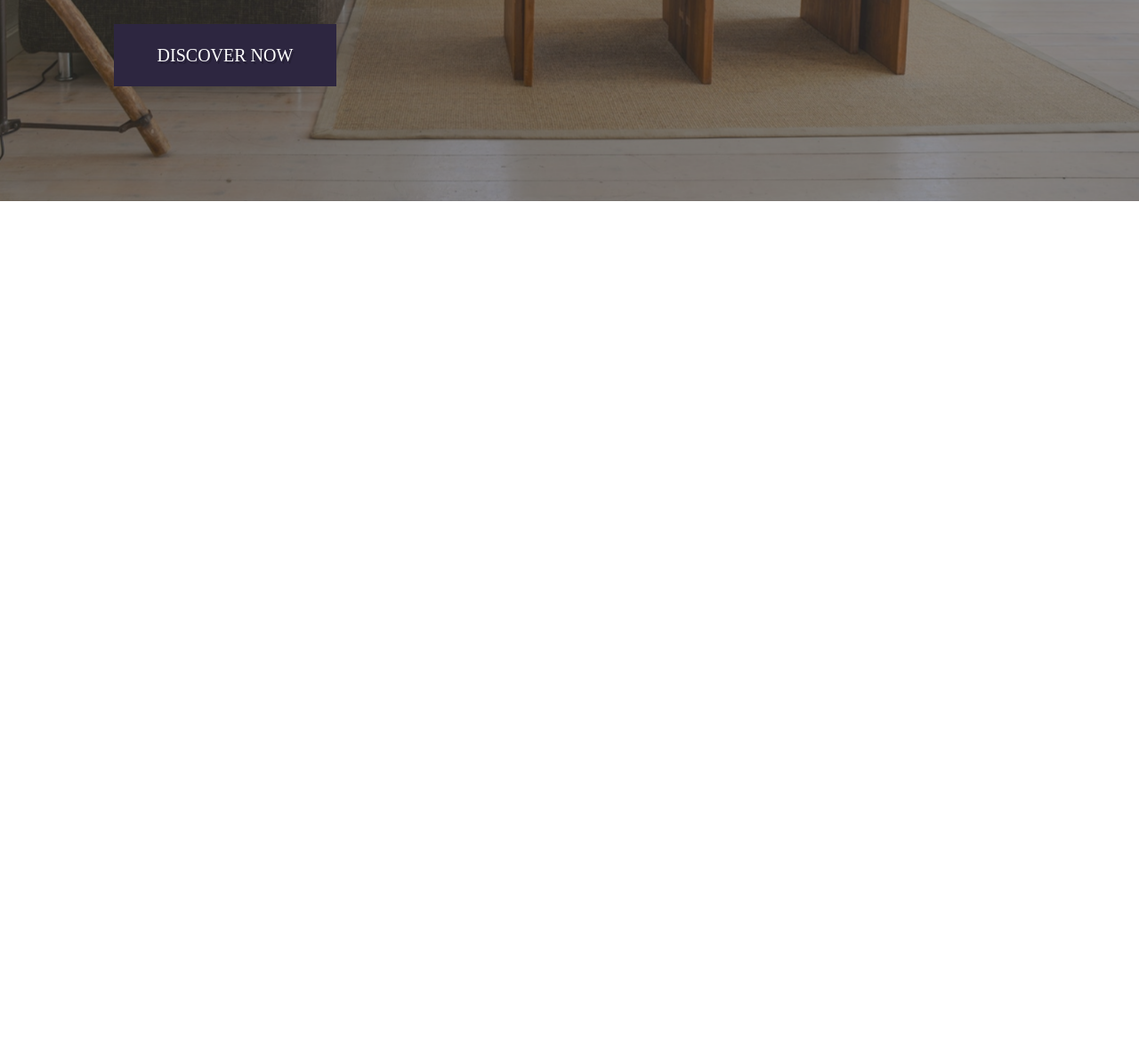
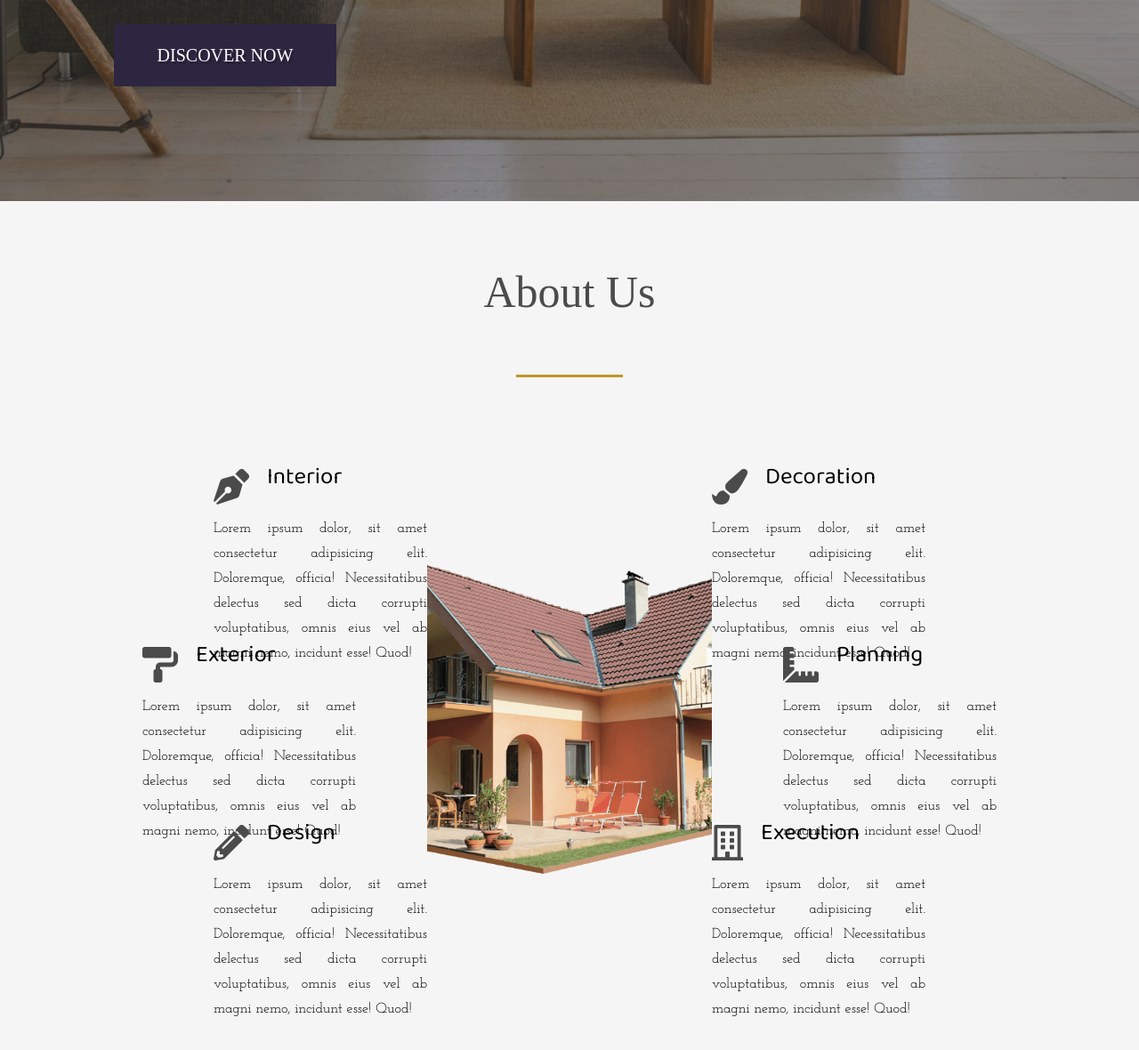
Before and after one commit to genFD/Build-responsive-architect, a plain HTML site: page index.html in a window 1280 px wide. Shown: the part 574-1754 px from the top of the page at 89% size. Before the commit the page ends 800 px from the top, so only its background shows below. Drawn offline with Linux system fonts and the light colour scheme; a web font is replaced by a local one.

Commit message:
completed section about markup and styles

```diff
--- a/index.html
+++ b/index.html
@@ -77,6 +77,83 @@
           </button>
         </div>
       </section>
+      <section class="about-us">
+        <header class="section-header">
+          <h1 class="section-heading">About Us</h1>
+          <div class="underline"></div>
+        </header>
+        <div class="services">
+          <article class="service">
+            <div class="service-header">
+              <i class="fas fa-pen-nib"></i>
+              <h3>Interior</h3>
+            </div>
+            <p class="service-text">
+              Lorem ipsum dolor, sit amet consectetur adipisicing elit.
+              Doloremque, officia! Necessitatibus delectus sed dicta corrupti
+              voluptatibus, omnis eius vel ab magni nemo, incidunt esse! Quod!
+            </p>
+          </article>
+          <article class="service">
+            <div class="service-header">
+              <i class="fas fa-paint-roller"></i>
+              <h3>Exterior</h3>
+            </div>
+            <p class="service-text">
+              Lorem ipsum dolor, sit amet consectetur adipisicing elit.
+              Doloremque, officia! Necessitatibus delectus sed dicta corrupti
+              voluptatibus, omnis eius vel ab magni nemo, incidunt esse! Quod!
+            </p>
+          </article>
+          <article class="service">
+            <div class="service-header">
+              <i class="fas fa-pencil-alt"></i>
+              <h3>Design</h3>
+            </div>
+            <p class="service-text">
+              Lorem ipsum dolor, sit amet consectetur adipisicing elit.
+              Doloremque, officia! Necessitatibus delectus sed dicta corrupti
+              voluptatibus, omnis eius vel ab magni nemo, incidunt esse! Quod!
+            </p>
+          </article>
+          <article class="service">
+            <div class="service-header">
+              <i class="fas fa-paint-brush"></i>
+              <h3>Decoration</h3>
+            </div>
+            <p class="service-text">
+              Lorem ipsum dolor, sit amet consectetur adipisicing elit.
+              Doloremque, officia! Necessitatibus delectus sed dicta corrupti
+              voluptatibus, omnis eius vel ab magni nemo, incidunt esse! Quod!
+            </p>
+          </article>
+          <article class="service">
+            <div class="service-header">
+              <i class="fas fa-ruler-combined"></i>
+              <h3>Planning</h3>
+            </div>
+            <p class="service-text">
+              Lorem ipsum dolor, sit amet consectetur adipisicing elit.
+              Doloremque, officia! Necessitatibus delectus sed dicta corrupti
+              voluptatibus, omnis eius vel ab magni nemo, incidunt esse! Quod!
+            </p>
+          </article>
+          <article class="service">
+            <div class="service-header">
+              <i class="far fa-building"></i>
+              <h3>Execution</h3>
+            </div>
+            <p class="service-text">
+              Lorem ipsum dolor, sit amet consectetur adipisicing elit.
+              Doloremque, officia! Necessitatibus delectus sed dicta corrupti
+              voluptatibus, omnis eius vel ab magni nemo, incidunt esse! Quod!
+            </p>
+          </article>
+          <div class="about-us-img-wrapper">
+            <img src="images/house.png" />
+          </div>
+        </div>
+      </section>
     </main>
     <footer></footer>
     <script src="script.js"></script>
--- a/style.css
+++ b/style.css
@@ -18,6 +18,9 @@ Global styles
   --neutral-dark-grayish-violet: hsl(273, 4%, 51%);
   --neutral-very-light-gray: hsl(0, 0%, 98%);
   --neutral-white: hsl(0, 0%, 100%);
+  --ff-family-prim: 'Baloo Da 2', serif;
+  --ff-family-sec: 'Josefin slab', serif;
+  --ff-family-thir: 'Muli', serif;
 }
 
 html {
@@ -122,13 +125,13 @@ Side drawer style
 #side-drawer {
   position: fixed;
   width: 35rem;
-  height: 100vh;
+  height: 100%;
   background-color: rgb(44, 41, 38);
   background-color: var(--neutral-white);
   top: 0;
   right: 0;
   right: -35rem;
-  z-index: 300;
+  z-index: 200;
   padding: 8rem 0;
   display: flex;
   flex-direction: column;
@@ -242,6 +245,11 @@ Side drawer style
 Main style
 ===============
 */
+/*
+===============
+hero style
+===============
+*/
 .hero {
   width: 100%;
   height: 100vh;
@@ -320,3 +328,115 @@ Main style
   opacity: 0.5;
   animation: scale 25s;
 }
+
+/*
+===============
+about us style
+===============
+*/
+.about-us {
+  width: 100%;
+  background-color: #f5f5f5;
+  padding-bottom: 15rem;
+}
+
+.section-header {
+  display: flex;
+  flex-direction: column;
+  align-items: center;
+  padding: 7rem 0 10rem 0;
+}
+
+.section-heading {
+  font-family: 'Muli', serif;
+  font-size: 5rem;
+  font-weight: 300;
+  color: #4b4b4b;
+  margin-bottom: 6rem;
+}
+
+.underline {
+  width: 12rem;
+  height: 0.3rem;
+  background-color: #c29525;
+}
+
+.services {
+  width: 100%;
+  height: 100%;
+  display: grid;
+  grid-template-columns: repeat(16, 1fr);
+  grid-template-rows: repeat(6, 6rem);
+  grid-row-gap: 4rem;
+}
+
+.service {
+  width: 100%;
+  margin-bottom: 2rem;
+}
+
+.service:nth-child(1) {
+  grid-column: 4 / 7;
+  grid-row: 1 / 3;
+}
+
+.service:nth-child(2) {
+  grid-column: 3 / 6;
+  grid-row: 3 / 5;
+}
+
+.service:nth-child(3) {
+  grid-column: 4 / 7;
+  grid-row: 5 / -1;
+}
+
+.service:nth-child(4) {
+  grid-column: 11 / 14;
+  grid-row: 1 / 3;
+}
+
+.service:nth-child(5) {
+  grid-column: 12 / 15;
+  grid-row: 3 / 5;
+}
+
+.service:nth-child(6) {
+  grid-column: 11 / 14;
+  grid-row: 5 / -1;
+}
+
+.service-header {
+  display: flex;
+  align-items: center;
+  margin-bottom: 1rem;
+}
+
+.service-header i {
+  font-size: 4rem;
+  color: #4b4b4b;
+  margin-right: 2rem;
+}
+
+.service-header h3 {
+  font-family: 'Baloo Da 2', serif;
+  font-size: 2.6rem;
+  line-height: 2.6rem;
+  font-weight: 400;
+  margin-bottom: 2rem;
+}
+
+.service-text {
+  font-family: 'Josefin Slab', serif;
+  font-size: 1.6rem;
+  text-align: justify;
+}
+
+.about-us-img-wrapper {
+  grid-column: 7 / 11;
+  grid-row: 2 / 6;
+  width: 100%;
+}
+.about-us-img-wrapper img {
+  width: 100%;
+  object-fit: cover;
+}
```
